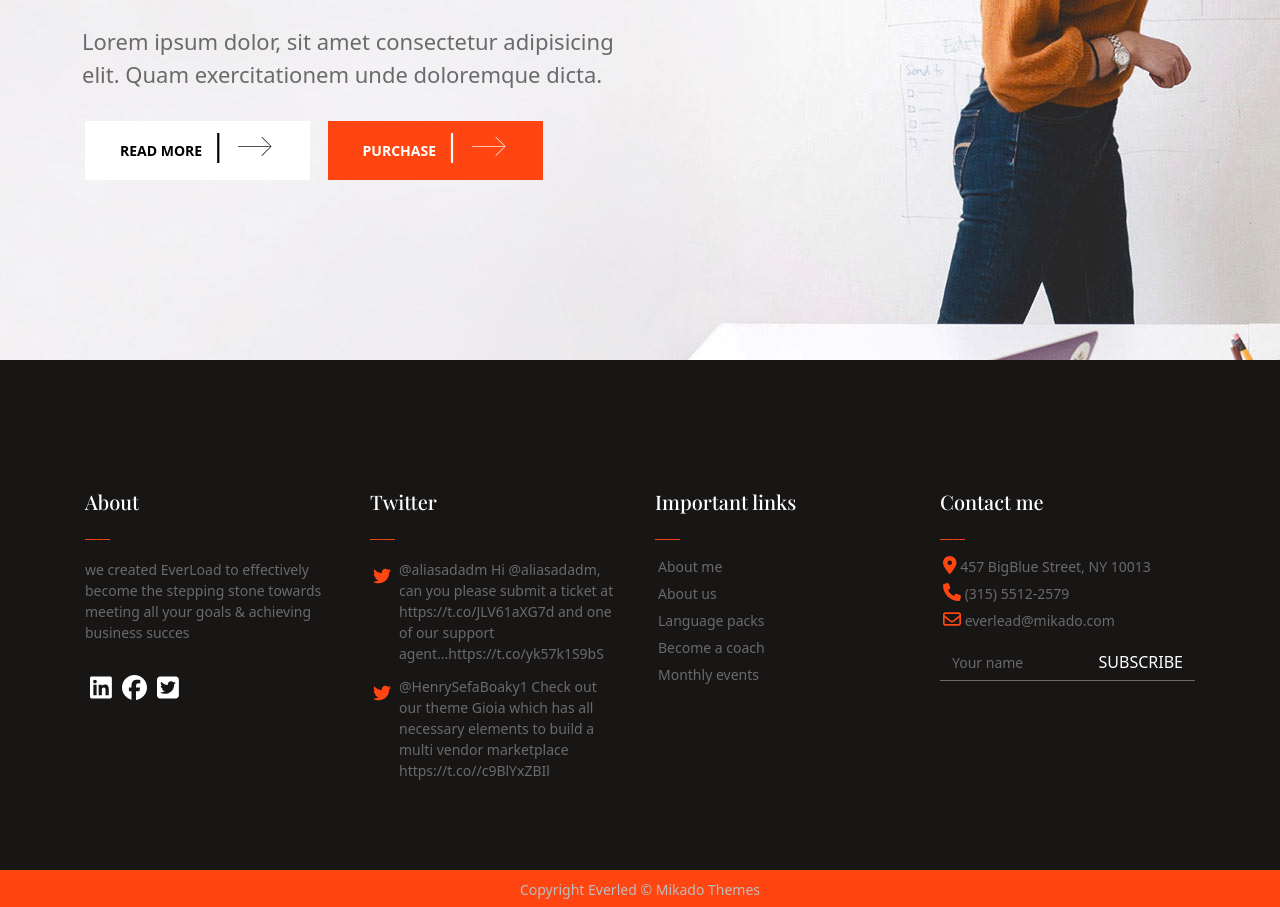
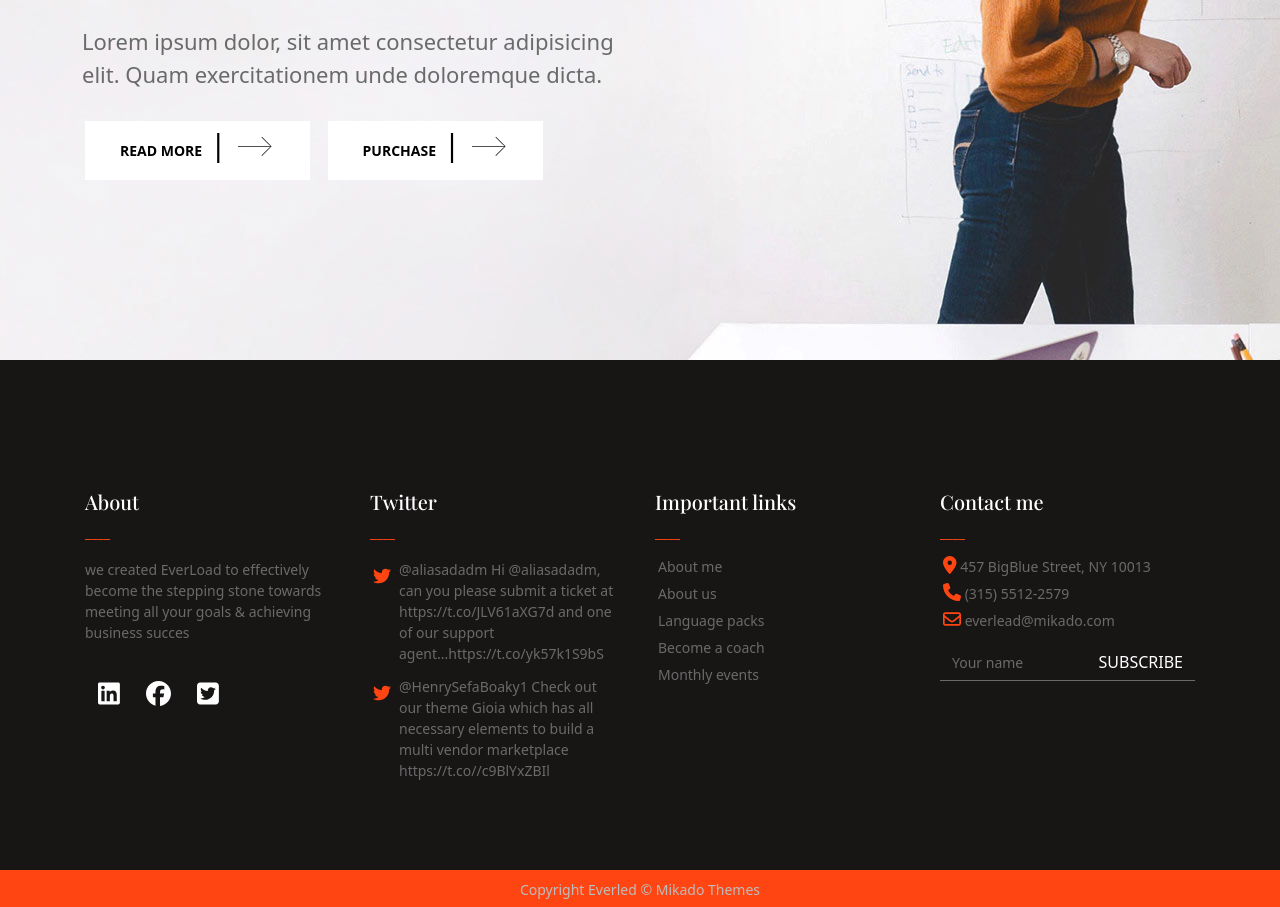
Before and after one commit to MarcoCalabretta1988/proj-html-vuejs, a Vue app: page / in a window 1280 px wide. Shown: the part 400-1307 px from the top of the page. Built offline with nearby package versions, Linux system fonts and the light colour scheme; a web font is replaced by a local one.

Commit message:
Add link to social icon(footer),add comments

```diff
--- a/src/App.vue
+++ b/src/App.vue
@@ -6,9 +6,11 @@ export default {
   data: () => ({ footerFormText: '' }),
   components: { AppHeader, AppFooter },
   methods: {
+    //Recover the value to footer form
     onTermChange(term) {
       this.footerFormText = term;
     },
+    //when user submit footer form
     subscriveContact() {
 
     }
--- a/src/components/App generic/AppButton.vue
+++ b/src/components/App generic/AppButton.vue
@@ -3,13 +3,12 @@ export default {
     name: 'GenericButton',
     props: {
         text: String,
-        bgColor: String
     }
 }
 </script>
 
 <template>
-    <a href="#" :class="{ 'bg-orange': bgColor === 'orange' }">{{ text }}</a>
+    <a href="#">{{ text }}</a>
 </template>
 
 <style lang="scss" scoped>
@@ -30,7 +29,7 @@ a {
         font-weight: 100;
     }
 
-    &.bg-orange {
+    &:hover {
         background-color: $orange;
         color: $white;
     }
--- a/src/components/Footer component/FooterNav.vue
+++ b/src/components/Footer component/FooterNav.vue
@@ -20,9 +20,9 @@ export default {
                     goals &
                     achieving business succes</p>
                 <div class="social-ico">
-                    <font-awesome-icon icon="fa-brands fa-linkedin" />
-                    <font-awesome-icon icon="fa-brands fa-facebook" />
-                    <font-awesome-icon icon="fa-brands fa-square-twitter" />
+                    <a href="#"><font-awesome-icon icon="fa-brands fa-linkedin" /></a>
+                    <a href="#"><font-awesome-icon icon="fa-brands fa-facebook" /></a>
+                    <a href="#"><font-awesome-icon icon="fa-brands fa-square-twitter" /></a>
                 </div>
             </div>
             <div class="col twitter">
@@ -57,7 +57,8 @@ export default {
                     }}</a></li>
                 </ul>
                 <form class="input-group mb-3" @submit.prevent="$emit('form-submit')">
-                    <app-form-input type="text" placeholder="Your name"></app-form-input>
+                    <app-form-input type="text" placeholder="Your name"
+                        @term-change="$emit('term-change', $event)"></app-form-input>
                     <button class="btn btn-outline-secondary" type="button">SUBSCRIBE</button>
                 </form>
             </div>
@@ -122,7 +123,6 @@ export default {
         color: $white;
         padding: 0 5px;
         font-size: 25px;
-        cursor: pointer;
     }
 
 }
--- a/src/components/Header component/HeaderJumbo.vue
+++ b/src/components/Header component/HeaderJumbo.vue
@@ -21,7 +21,7 @@ export default {
                 <!-- BUTTON GROUP -->
                 <div class="button-nav">
                     <app-button text="read more"></app-button>
-                    <app-button text="purchase" bg-color="orange"></app-button>
+                    <app-button text="purchase"></app-button>
                 </div>
             </div>
         </div>
```
